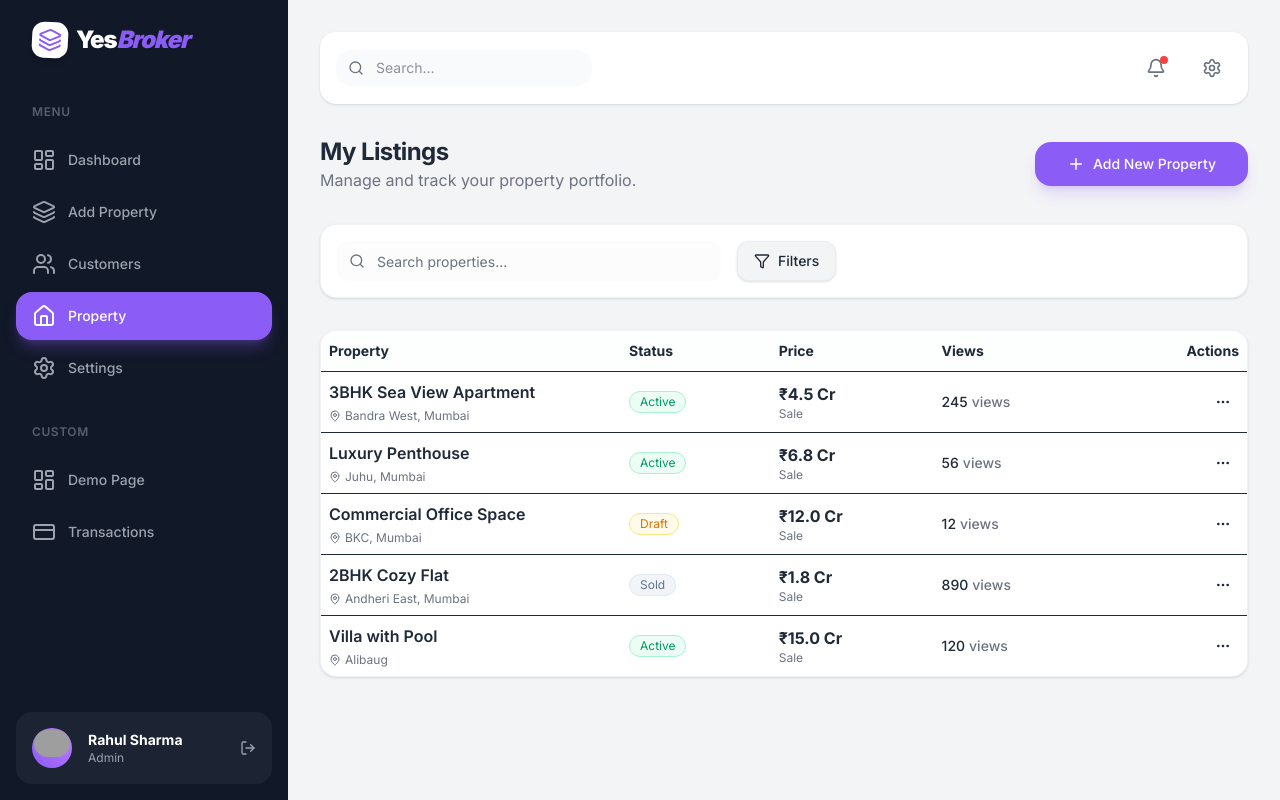
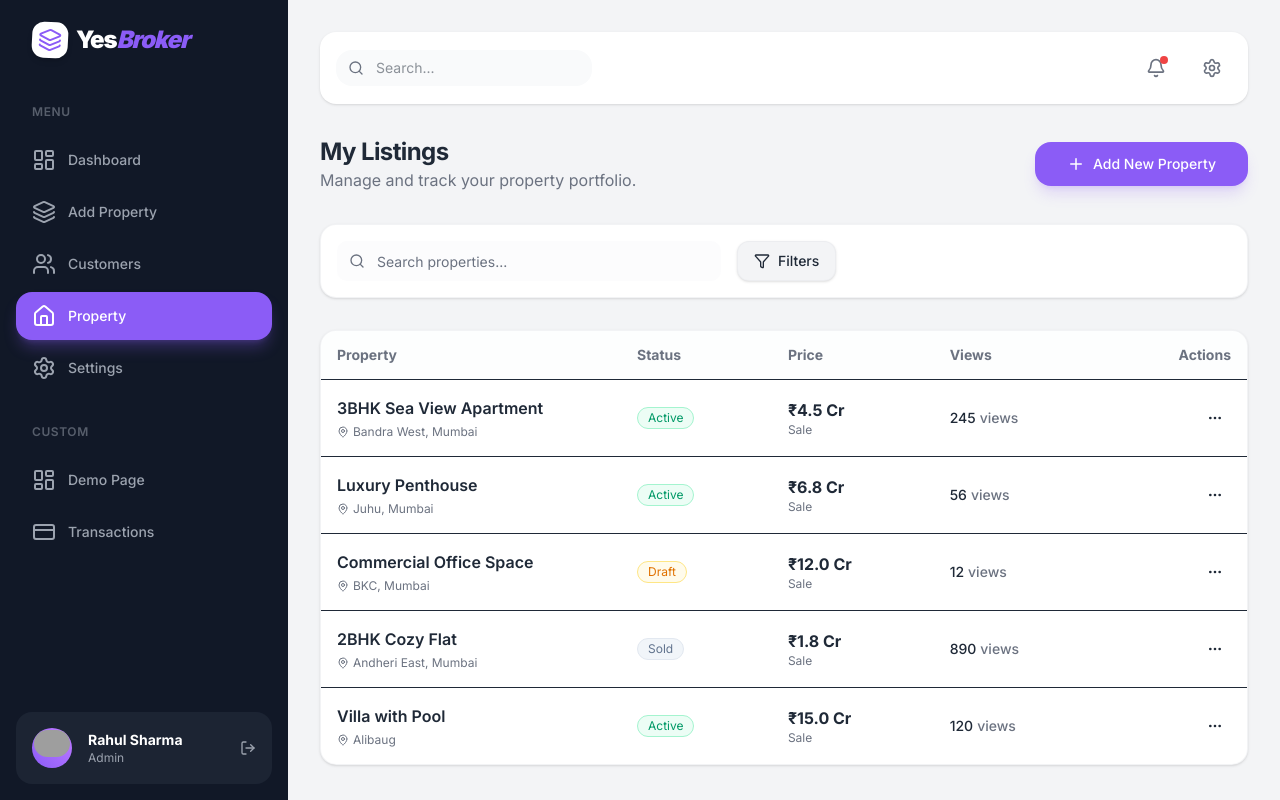
Before and after one commit to Nandan-droid/YesBroker, a Next.js app: page /dashboard/listings in a window 1280 px wide. Built offline with nearby package versions, Linux system fonts and the light colour scheme; grey boxes are pictures that could not be loaded.

Commit message:
Upload src/components/ui/table.tsx

```diff
--- /dev/null
+++ b/src/components/ui/table.tsx
@@ -0,0 +1,116 @@
+import * as React from "react"
+import { cn } from "@/lib/utils"
+
+const Table = React.forwardRef<
+    HTMLTableElement,
+    React.HTMLAttributes<HTMLTableElement>
+>(({ className, ...props }, ref) => (
+    <div className="relative w-full overflow-auto">
+        <table
+            ref={ref}
+            className={cn("w-full caption-bottom text-sm", className)}
+            {...props}
+        />
+    </div>
+))
+Table.displayName = "Table"
+
+const TableHeader = React.forwardRef<
+    HTMLTableSectionElement,
+    React.HTMLAttributes<HTMLTableSectionElement>
+>(({ className, ...props }, ref) => (
+    <thead ref={ref} className={cn("[&_tr]:border-b", className)} {...props} />
+))
+TableHeader.displayName = "TableHeader"
+
+const TableBody = React.forwardRef<
+    HTMLTableSectionElement,
+    React.HTMLAttributes<HTMLTableSectionElement>
+>(({ className, ...props }, ref) => (
+    <tbody
+        ref={ref}
+        className={cn("[&_tr:last-child]:border-0", className)}
+        {...props}
+    />
+))
+TableBody.displayName = "TableBody"
+
+const TableFooter = React.forwardRef<
+    HTMLTableSectionElement,
+    React.HTMLAttributes<HTMLTableSectionElement>
+>(({ className, ...props }, ref) => (
+    <tfoot
+        ref={ref}
+        className={cn(
+            "border-t bg-muted/50 font-medium [&_tr]:last:border-b-0",
+            className
+        )}
+        {...props}
+    />
+))
+TableFooter.displayName = "TableFooter"
+
+const TableRow = React.forwardRef<
+    HTMLTableRowElement,
+    React.HTMLAttributes<HTMLTableRowElement>
+>(({ className, ...props }, ref) => (
+    <tr
+        ref={ref}
+        className={cn(
+            "border-b transition-colors hover:bg-muted/50 data-[state=selected]:bg-muted",
+            className
+        )}
+        {...props}
+    />
+))
+TableRow.displayName = "TableRow"
+
+const TableHead = React.forwardRef<
+    HTMLTableCellElement,
+    React.ThHTMLAttributes<HTMLTableCellElement>
+>(({ className, ...props }, ref) => (
+    <th
+        ref={ref}
+        className={cn(
+            "h-12 px-4 text-left align-middle font-medium text-muted-foreground [&:has([role=checkbox])]:pr-0",
+            className
+        )}
+        {...props}
+    />
+))
+TableHead.displayName = "TableHead"
+
+const TableCell = React.forwardRef<
+    HTMLTableCellElement,
+    React.TdHTMLAttributes<HTMLTableCellElement>
+>(({ className, ...props }, ref) => (
+    <td
+        ref={ref}
+        className={cn("p-4 align-middle [&:has([role=checkbox])]:pr-0", className)}
+        {...props}
+    />
+))
+TableCell.displayName = "TableCell"
+
+const TableCaption = React.forwardRef<
+    HTMLTableCaptionElement,
+    React.HTMLAttributes<HTMLTableCaptionElement>
+>(({ className, ...props }, ref) => (
+    <caption
+        ref={ref}
+        className={cn("mt-4 text-sm text-muted-foreground", className)}
+        {...props}
+    />
+))
+TableCaption.displayName = "TableCaption"
+
+export {
+    Table,
+    TableHeader,
+    TableBody,
+    TableFooter,
+    TableHead,
+    TableRow,
+    TableCell,
+    TableCaption,
+}
```
